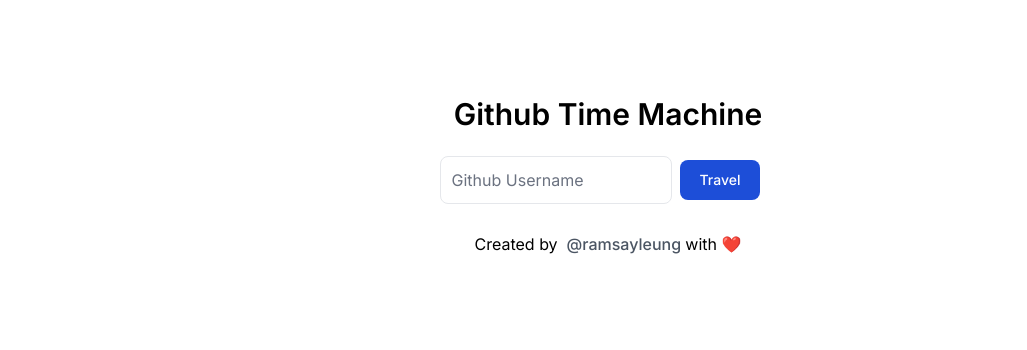
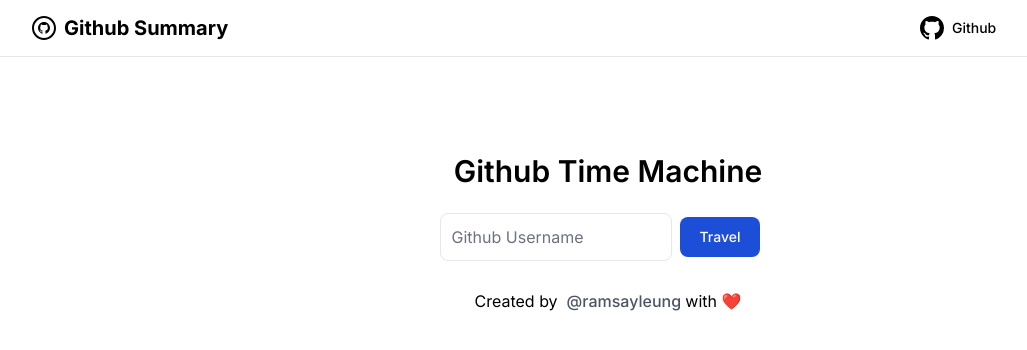
Before and after one commit to ramsayleung/github-summary, a Next.js app: page / in a window 1280 px wide. Shown: the top 350 px of the page, without its empty margins (32-1059 px from the left). Built offline with nearby package versions, Linux system fonts and the light colour scheme.

Commit message:
Add Navigation bar

```diff
--- a/app/page.tsx
+++ b/app/page.tsx
@@ -18,6 +18,7 @@
 import { UserNotExist } from "@/components/ErrorPage";
 import { drawContributions } from "github-contributions-canvas";
 import html2canvas from "html2canvas";
+import { DownloadSvgIcon } from "@/components/DownloadSvgIcon";
 
 export interface QueryProps {
   username: string;
@@ -428,6 +429,42 @@
   };
 
   return (
+    <div>
+      <div className="grid grid-cols-4 px-8 sm:px-16 py-2 border-b">
+        <a className="flex col-span-3 items-center gap-2" href="/">
+          <svg xmlns="http://www.w3.org/2000/svg" width="24" height="24" viewBox="0 0 24 24"><path d="M12 2c5.514 0 10 4.486 10 10s-4.486 10-10 10-10-4.486-10-10 4.486-10 10-10zm0-2c-6.627 0-12 5.373-12 12s5.373 12 12 12 12-5.373 12-12-5.373-12-12-12zm0 6c-3.313 0-6 2.686-6 6 0 2.651 1.719 4.9 4.104 5.693.3.056.396-.13.396-.289v-1.117c-1.669.363-2.017-.707-2.017-.707-.272-.693-.666-.878-.666-.878-.544-.373.041-.365.041-.365.603.042.92.619.92.619.535.917 1.403.652 1.746.499.054-.388.209-.652.381-.802-1.333-.152-2.733-.667-2.733-2.965 0-.655.234-1.19.618-1.61-.062-.153-.268-.764.058-1.59 0 0 .504-.161 1.65.615.479-.133.992-.199 1.502-.202.51.002 1.023.069 1.503.202 1.146-.776 1.648-.615 1.648-.615.327.826.121 1.437.06 1.588.385.42.617.955.617 1.61 0 2.305-1.404 2.812-2.74 2.96.216.186.412.551.412 1.111v1.646c0 .16.096.347.4.288 2.383-.793 4.1-3.041 4.1-5.691 0-3.314-2.687-6-6-6z"/></svg>
+          <h1 className="font-bold text-xl">Github Summary</h1>
+        </a>
+        <nav
+          aria-label="Main"
+          data-orientation="horizontal"
+          dir="ltr"
+          className="relative z-10 flex max-w-max flex-1 items-center justify-center gap-2"
+        >
+          <div>
+            <ul
+              data-orientation="horizontal"
+              className="group flex-1 list-none items-center justify-center space-x-1 hidden sm:flex"
+              dir="ltr"
+            >
+              <li>
+                <a
+                  className="group inline-flex h-10 w-max items-center justify-center rounded-md bg-background px-4 py-2 text-sm font-medium transition-colors"
+                  href="/"
+                  data-radix-collection-item=""
+                >
+
+                  <svg aria-hidden="true" className="octicon octicon-mark-github mx-2" height="24" version="1.1" viewBox="0 0 16 16" width="24"><path fill-rule="evenodd" d="M8 0C3.58 0 0 3.58 0 8c0 3.54 2.29 6.53 5.47 7.59.4.07.55-.17.55-.38 0-.19-.01-.82-.01-1.49-2.01.37-2.53-.49-2.69-.94-.09-.23-.48-.94-.82-1.13-.28-.15-.68-.52-.01-.53.63-.01 1.08.58 1.23.82.72 1.21 1.87.87 2.33.66.07-.52.28-.87.51-1.07-1.78-.2-3.64-.89-3.64-3.95 0-.87.31-1.59.82-2.15-.08-.2-.36-1.02.08-2.12 0 0 .67-.21 2.2.82.64-.18 1.32-.27 2-.27.68 0 1.36.09 2 .27 1.53-1.04 2.2-.82 2.2-.82.44 1.1.16 1.92.08 2.12.51.56.82 1.27.82 2.15 0 3.07-1.87 3.75-3.65 3.95.29.25.54.73.54 1.48 0 1.07-.01 1.93-.01 2.2 0 .21.15.46.55.38A8.013 8.013 0 0 0 16 8c0-4.42-3.58-8-8-8z"></path>
+</svg>
+                  Github
+                </a>
+              </li>
+            </ul>
+          </div>
+          <div className="absolute left-0 top-full flex justify-center"></div>
+        </nav>
+      </div>
+
       <div className="flex flex-col p-24 items-center justify-center w-full h-full bg-white">
         <div>
           <p className="text-3xl font-semibold pb-4 text-center">
@@ -497,7 +534,9 @@
               starCount={userData.starCount}
               summary={userData.summary}
               summaryByYear={userData.summaryByYear}
-            firstPullRequestContribution={userData.firstPullRequestContribution}
+              firstPullRequestContribution={
+                userData.firstPullRequestContribution
+              }
               firstIssueContribution={userData.firstIssueContribution}
               firstRepositoryContribution={userData.firstRepositoryContribution}
               selectedYear={selectedYear}
@@ -511,29 +550,14 @@
             <button
               className="flex text-blue-700 hover:text-white border border-blue-700 hover:bg-blue-800 focus:ring-4 focus:outline-none focus:ring-blue-300 font-medium rounded-lg text-sm px-5 py-2.5 text-center me-2 mb-2"
               onClick={() => {
-              html2canvas(document.querySelector("#capture")).then((canvas) => {
+                html2canvas(document.querySelector("#capture")).then(
+                  (canvas) => {
                     download(canvas);
-              });
+                  }
+                );
               }}
             >
-            <svg
-              className="pr-1"
-              stroke="currentColor"
-              fill="none"
-              stroke-width="2"
-              viewBox="0 0 24 24"
-              stroke-linecap="round"
-              stroke-linejoin="round"
-              height="18"
-              width="18"
-              xmlns="http://www.w3.org/2000/svg"
-            >
-              <desc></desc>
-              <path stroke="none" d="M0 0h24v24H0z" fill="none"></path>
-              <path d="M4 17v2a2 2 0 0 0 2 2h12a2 2 0 0 0 2 -2v-2"></path>
-              <polyline points="7 11 12 16 17 11"></polyline>
-              <line x1="12" y1="4" x2="12" y2="16"></line>
-            </svg>
+              <DownloadSvgIcon />
               Download Image
             </button>
           </div>
@@ -551,5 +575,6 @@
           with ❤️
         </div>
       </div>
+    </div>
   );
 }
```
Lines whose indentation alone changed are shown as unchanged.
